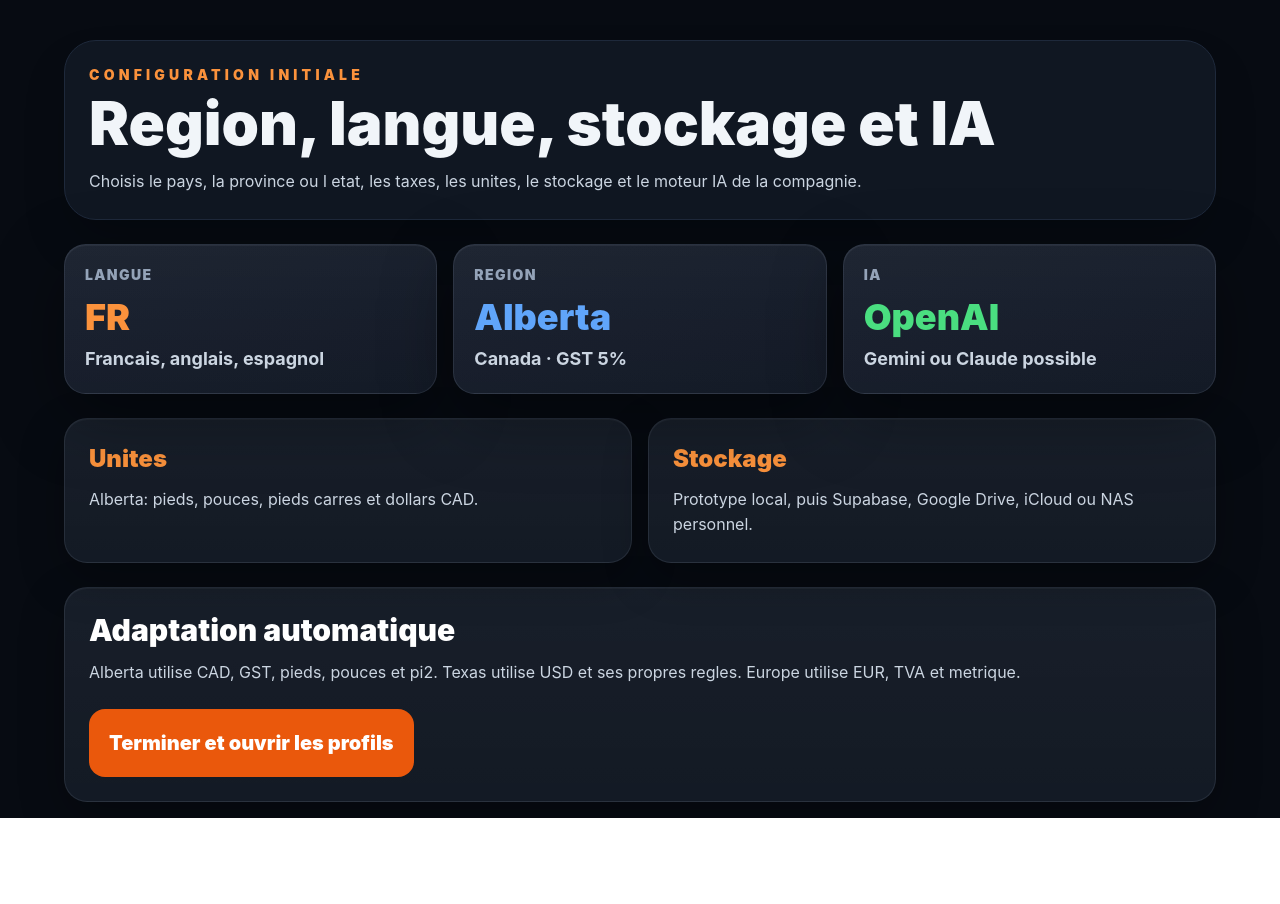
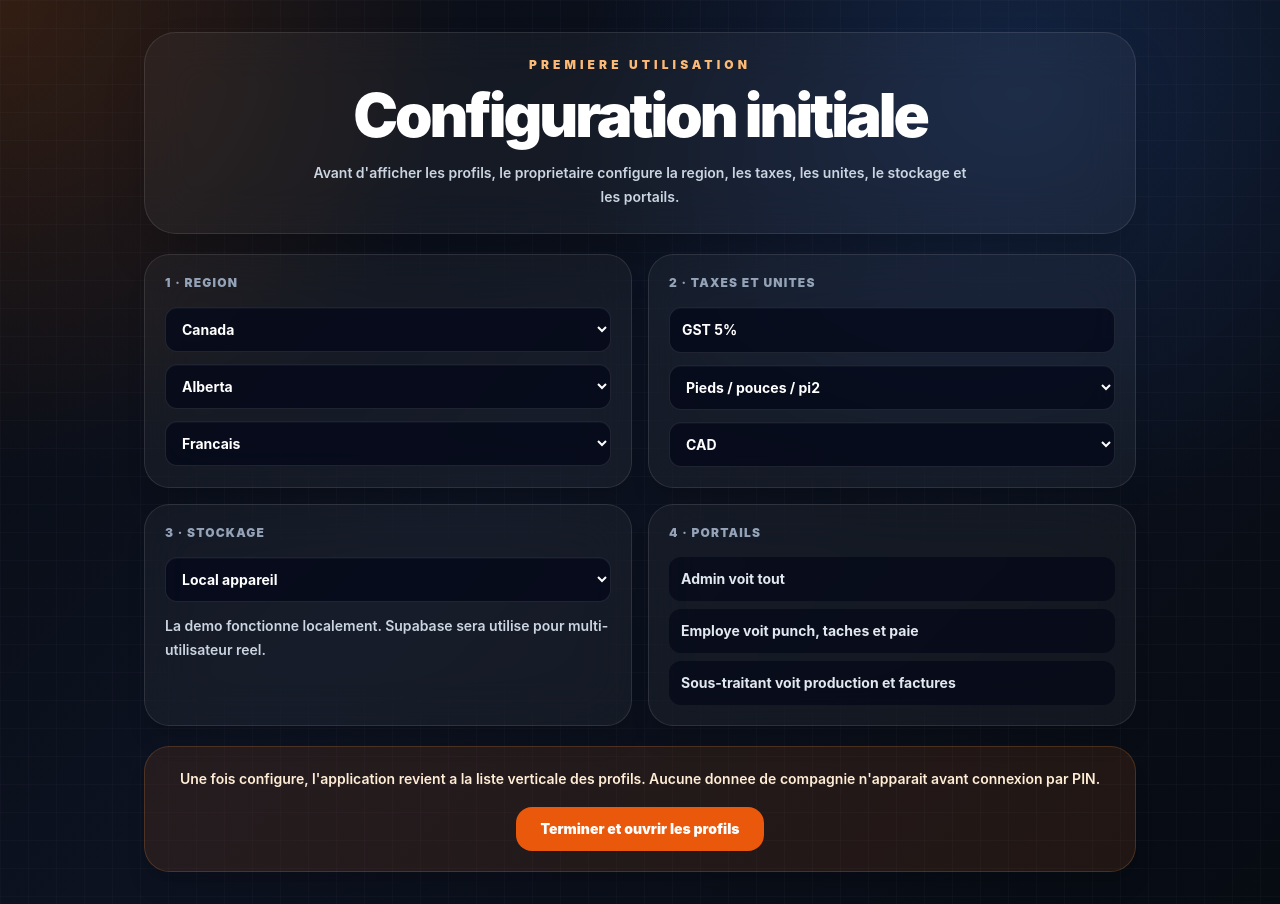
Before and after one commit to bisaillonpatrick1979-dev/Chatgpt-hailite-, a Next.js app: page /onboarding in a window 1280 px wide. Before the commit the page ends 818 px from the top, so only its background shows below. Built offline with nearby package versions, Linux system fonts and the light colour scheme.

Commit message:
Redesign onboarding as first use setup wizard

```diff
--- a/app/onboarding/page.tsx
+++ b/app/onboarding/page.tsx
@@ -2,26 +2,54 @@ import Link from "next/link";
 
 export default function Page() {
   return (
-    <main className="min-h-screen bg-[#070b12] p-4 text-slate-100">
-      <section className="mx-auto max-w-6xl pt-6">
-        <div className="rounded-[2rem] border border-slate-800 bg-[#101722] p-6 shadow-2xl">
-          <p className="text-sm font-black uppercase tracking-[0.3em] text-orange-400">Configuration initiale</p>
-          <h1 className="mt-2 text-4xl font-black md:text-6xl">Region, langue, stockage et IA</h1>
-          <p className="large-readable mt-4 text-slate-300">Choisis le pays, la province ou l etat, les taxes, les unites, le stockage et le moteur IA de la compagnie.</p>
-        </div>
-        <section className="mt-6 grid gap-4 md:grid-cols-3">
-          <div className="pro-card p-5"><p className="text-sm font-black uppercase tracking-widest text-slate-400">Langue</p><p className="mt-3 text-4xl font-black text-orange-400">FR</p><p className="mt-2 text-lg font-bold text-slate-300">Francais, anglais, espagnol</p></div>
-          <div className="pro-card p-5"><p className="text-sm font-black uppercase tracking-widest text-slate-400">Region</p><p className="mt-3 text-4xl font-black text-blue-400">Alberta</p><p className="mt-2 text-lg font-bold text-slate-300">Canada · GST 5%</p></div>
-          <div className="pro-card p-5"><p className="text-sm font-black uppercase tracking-widest text-slate-400">IA</p><p className="mt-3 text-4xl font-black text-green-400">OpenAI</p><p className="mt-2 text-lg font-bold text-slate-300">Gemini ou Claude possible</p></div>
+    <main className="soft-grid min-h-screen text-slate-100">
+      <section className="mx-auto max-w-5xl px-4 py-8">
+        <header className="rounded-[2rem] border border-white/10 bg-white/[0.045] p-6 text-center shadow-2xl backdrop-blur-xl">
+          <p className="text-xs font-black uppercase tracking-[0.34em] text-orange-300">Premiere utilisation</p>
+          <h1 className="mt-3 text-4xl font-black tracking-[-0.05em] text-white md:text-6xl">Configuration initiale</h1>
+          <p className="mx-auto mt-4 max-w-2xl text-sm font-semibold leading-6 text-slate-300">Avant d'afficher les profils, le proprietaire configure la region, les taxes, les unites, le stockage et les portails.</p>
+        </header>
+
+        <section className="mt-5 grid gap-4 md:grid-cols-2">
+          <div className="rounded-[1.6rem] border border-white/10 bg-white/[0.045] p-5 shadow-xl backdrop-blur-xl">
+            <p className="text-xs font-black uppercase tracking-widest text-slate-400">1 · Region</p>
+            <div className="mt-4 grid gap-3">
+              <select className="rounded-xl border border-white/10 bg-slate-950/70 p-3 text-sm font-bold text-white"><option>Canada</option><option>United States</option><option>Europe</option></select>
+              <select className="rounded-xl border border-white/10 bg-slate-950/70 p-3 text-sm font-bold text-white"><option>Alberta</option><option>Quebec</option><option>Texas</option><option>Other</option></select>
+              <select className="rounded-xl border border-white/10 bg-slate-950/70 p-3 text-sm font-bold text-white"><option>Francais</option><option>English</option></select>
+            </div>
+          </div>
+
+          <div className="rounded-[1.6rem] border border-white/10 bg-white/[0.045] p-5 shadow-xl backdrop-blur-xl">
+            <p className="text-xs font-black uppercase tracking-widest text-slate-400">2 · Taxes et unites</p>
+            <div className="mt-4 grid gap-3">
+              <input className="rounded-xl border border-white/10 bg-slate-950/70 p-3 text-sm font-bold text-white" defaultValue="GST 5%" />
+              <select className="rounded-xl border border-white/10 bg-slate-950/70 p-3 text-sm font-bold text-white"><option>Pieds / pouces / pi2</option><option>Metrique</option></select>
+              <select className="rounded-xl border border-white/10 bg-slate-950/70 p-3 text-sm font-bold text-white"><option>CAD</option><option>USD</option><option>EUR</option></select>
+            </div>
+          </div>
+
+          <div className="rounded-[1.6rem] border border-white/10 bg-white/[0.045] p-5 shadow-xl backdrop-blur-xl">
+            <p className="text-xs font-black uppercase tracking-widest text-slate-400">3 · Stockage</p>
+            <div className="mt-4 grid gap-3">
+              <select className="rounded-xl border border-white/10 bg-slate-950/70 p-3 text-sm font-bold text-white"><option>Local appareil</option><option>Supabase</option><option>Google Drive</option><option>iCloud</option><option>NAS</option></select>
+              <p className="text-sm font-semibold leading-6 text-slate-300">La demo fonctionne localement. Supabase sera utilise pour multi-utilisateur reel.</p>
+            </div>
+          </div>
+
+          <div className="rounded-[1.6rem] border border-white/10 bg-white/[0.045] p-5 shadow-xl backdrop-blur-xl">
+            <p className="text-xs font-black uppercase tracking-widest text-slate-400">4 · Portails</p>
+            <div className="mt-4 grid gap-2 text-sm font-bold text-slate-200">
+              <p className="rounded-xl bg-slate-950/60 p-3">Admin voit tout</p>
+              <p className="rounded-xl bg-slate-950/60 p-3">Employe voit punch, taches et paie</p>
+              <p className="rounded-xl bg-slate-950/60 p-3">Sous-traitant voit production et factures</p>
+            </div>
+          </div>
         </section>
-        <section className="mt-6 grid gap-4 md:grid-cols-2">
-          <div className="pro-panel p-6"><h2 className="text-2xl font-black text-orange-400">Unites</h2><p className="large-readable mt-3 text-slate-300">Alberta: pieds, pouces, pieds carres et dollars CAD.</p></div>
-          <div className="pro-panel p-6"><h2 className="text-2xl font-black text-orange-400">Stockage</h2><p className="large-readable mt-3 text-slate-300">Prototype local, puis Supabase, Google Drive, iCloud ou NAS personnel.</p></div>
-        </section>
-        <section className="pro-panel mt-6 p-6">
-          <h2 className="text-3xl font-black text-white">Adaptation automatique</h2>
-          <p className="large-readable mt-3 text-slate-300">Alberta utilise CAD, GST, pieds, pouces et pi2. Texas utilise USD et ses propres regles. Europe utilise EUR, TVA et metrique.</p>
-          <Link href="/" className="mt-6 inline-flex rounded-2xl bg-orange-600 p-5 text-xl font-black text-white">Terminer et ouvrir les profils</Link>
+
+        <section className="mt-5 rounded-[1.6rem] border border-orange-400/20 bg-orange-500/10 p-5 text-center shadow-xl">
+          <p className="text-sm font-semibold leading-6 text-orange-100">Une fois configure, l'application revient a la liste verticale des profils. Aucune donnee de compagnie n'apparait avant connexion par PIN.</p>
+          <Link href="/" className="mt-4 inline-flex rounded-2xl bg-orange-600 px-6 py-3 text-sm font-black text-white">Terminer et ouvrir les profils</Link>
         </section>
       </section>
     </main>
```
